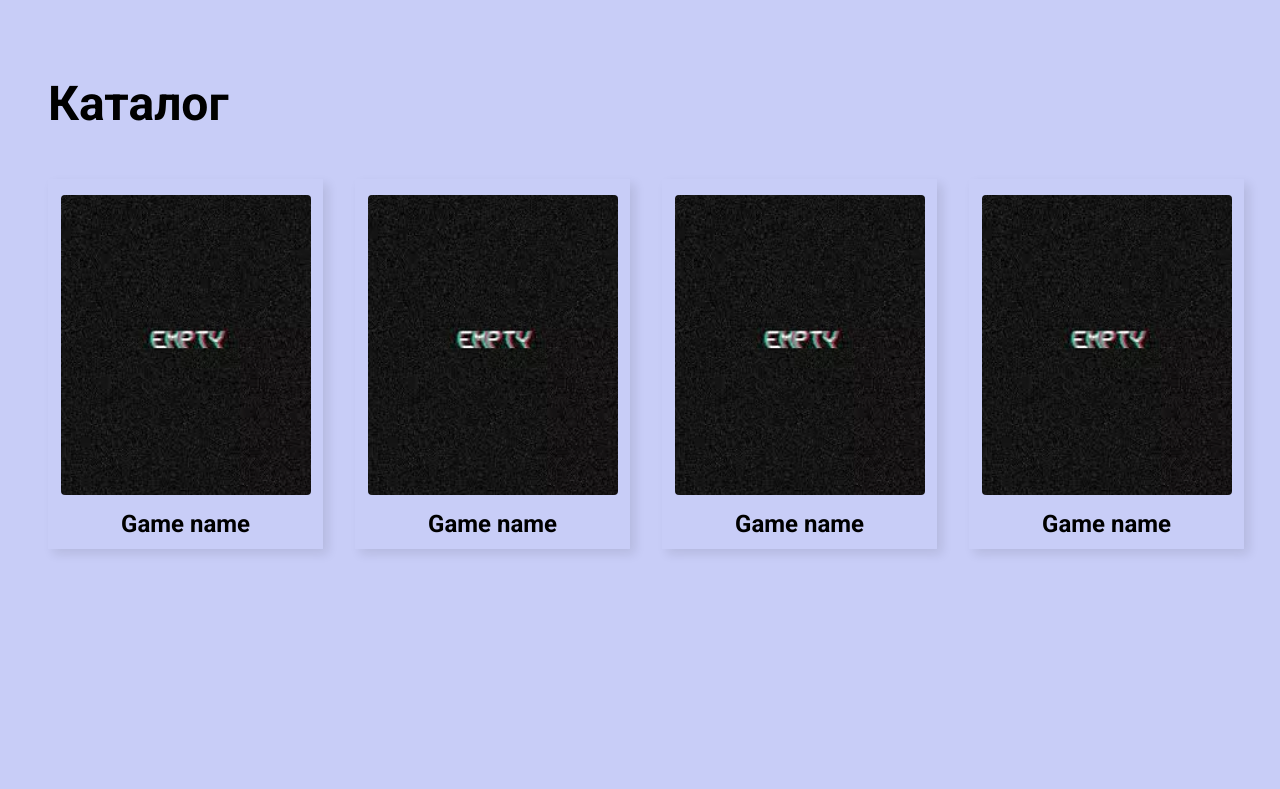
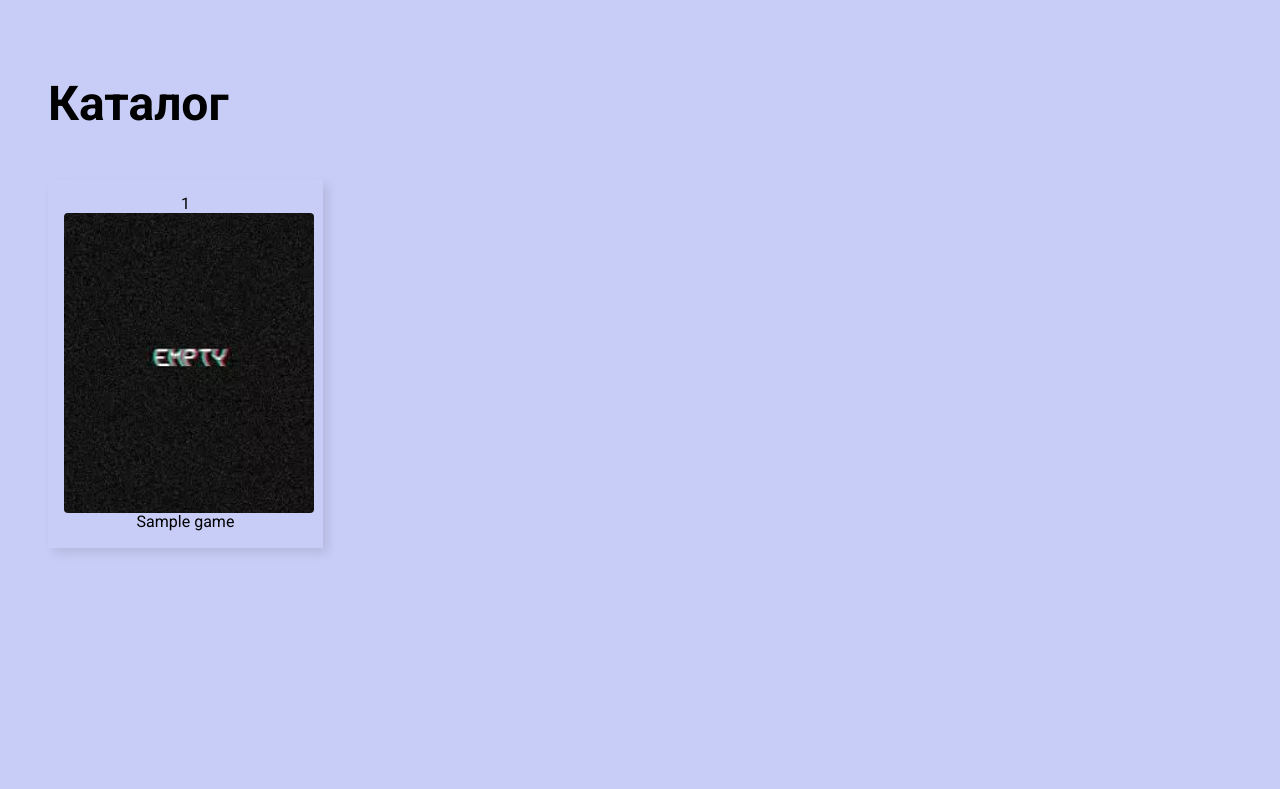
Before and after one commit to RoadToTheSun/GameCooker, a Flask app: template Backend/templates/catalog.html in a window 1280 px wide. Shown: the part 324-1113 px from the top of the page. Run offline with Flask 2, Linux system fonts and the light colour scheme; the template is opened without the code that fills it: most values are stand-ins (such as "Sample title", 1, 10 or a date in 2020).

Commit message:
Add some games in catalog

```diff
--- a/Backend/app.py
+++ b/Backend/app.py
@@ -1,10 +1,20 @@
 import os
+import json, requests
 
+import steam.webapi
+from steam import steamid, webauth, webapi
+
+from steam.steamid import SteamID
+from steam.webapi import WebAPI, WebAPIInterface, WebAPIMethod
+from bs4 import BeautifulSoup
 from flask import Flask, render_template, jsonify
 from flask_restful import Api, Resource, abort, reqparse
 from flasgger import Swagger, swag_from
 
-steam_web_api_key = "71C62A93E943CF496209037648DA088D"
+steam_web_api_key: str
+with open("C:/STUDYING/VI/Технологии программирования/steam_key.txt") as path:
+    steam_web_api_key = path.read()
+steam_id = SteamID(76561198080385483)
 secret_key = os.urandom(16).hex()
 
 app = Flask(__name__)
@@ -16,6 +26,10 @@ app.config['SWAGGER'] = {
     'specs_route': '/swagger/'
 }
 
+steam_api = WebAPI(
+    steam_web_api_key,
+    # format="vdf",
+)
 api = Api(app)
 swagger = Swagger(app)
 
@@ -33,15 +47,24 @@ def index():
 
 
 @app.route('/catalog', methods=['GET'])
-# @swag_from('test.yml')
+@swag_from('test.yml')
 def catalog():
-    return render_template('catalog.html', secret_key=app.secret_key)
+    apps = [240, 440, 570, 620, 730]
+    page_format = "json"
+    # page = f"https://api.steampowered.com/ISteamApps/GetAppList/v2/?key={steam_web_api_key}&format={page_format}"
+    # soup = BeautifulSoup(requests.get(response).text, features="html.parser")
+    # games = json.loads(soup.text)['applist']['apps']
+    response = steam_api.call("ISteamApps.GetAppList", format=page_format)
+    games = response['applist']['apps']
+    games = [games[_index] for _index in range(len(games)) if games[_index]["appid"] in apps]
+    # games = json.dumps()
+    return render_template('catalog.html', games=games, secret_key=app.secret_key)
 
 
-@app.route('/game-page', methods=['GET'])
+@app.route('/game/<int:appid>&<string:appname>', methods=['GET'])
 # @swag_from('test.yml')
-def game_page():
-    return render_template('game-page.html', secret_key=app.secret_key)
+def game_page(appid, appname):
+    return render_template('game-page.html', appid=appid, appname=appname, secret_key=app.secret_key)
 
 
 @app.route('/helper', methods=['GET'])
--- a/Backend/static/css/catalog.css
+++ b/Backend/static/css/catalog.css
@@ -89,7 +89,7 @@
 
 .game-card-feature-card {
   width: 275px;
-  height: 370px;
+  height: auto;
   display: flex;
   padding: var(--dl-space-space-unit);
   max-width: var(--dl-size-size-maxwidth);
@@ -112,8 +112,9 @@
 }
 .game-card-text {
   align-self: center;
-  margin-top: var(--dl-space-space-unit);
+  /*margin-top: var(--dl-space-space-unit);*/
   margin-bottom: 0px;
+  margin-top: 0px;
 }
 
 
--- a/Backend/static/css/profile.css
+++ b/Backend/static/css/profile.css
@@ -86,36 +86,6 @@
     margin-bottom: var(--dl-space-space-unit);
   }
 }
-
-.game-card-feature-card {
-  width: 275px;
-  height: 370px;
-  display: flex;
-  padding: var(--dl-space-space-unit);
-  max-width: var(--dl-size-size-maxwidth);
-  box-shadow: 5px 5px 10px 0px rgba(18, 18, 18, 0.1);
-  transition: 0.3s;
-  align-items: flex-start;
-  flex-direction: column;
-  justify-content: flex-start;
-}
-.game-card-feature-card:hover {
-  transform: scale(1.02);
-  box-shadow: 5px 5px 10px 0px rgba(0, 0, 0, 0.2);
-}
-.game-card-image {
-  width: 250px;
-  height: 300px;
-  align-self: center;
-  object-fit: cover;
-  border-radius: var(--dl-radius-radius-radius4);
-}
-.game-card-text {
-  align-self: center;
-  margin-top: var(--dl-space-space-unit);
-  margin-bottom: 0px;
-}
-
 
 
 
--- a/Backend/templates/catalog.html
+++ b/Backend/templates/catalog.html
@@ -22,38 +22,52 @@
     <div class="catalog-catalog">
       <h1 class="catalog-text1">Каталог</h1>
       <div class="catalog-container4">
+        {% for game in games %}
             <div class="game-card-feature-card game-card-root-class-name">
+                <div class="game-card-text"><span>{{ game.appid }}</span></div>
+                <a href="{{ url_for("game_page", appid=game.appid, appname=game.name) }}">
                     <img
                         alt="image"
                         src="{{ url_for("static", filename="img/empty-300w.jpg") }}"
                         class="game-card-image"
                     />
-          <h2 class="game-card-text"><span>Game name</span></h2>
+                </a>
+                <div class="game-card-text"><span>{{ game.name }}</span></div>
             </div>
-        <div class="game-card-feature-card game-card-root-class-name1">
-          <img
-            alt="image"
-            src="{{ url_for("static", filename="img/empty-300w.jpg") }}"
-            class="game-card-image"
-          />
-          <h2 class="game-card-text"><span>Game name</span></h2>
-        </div>
-        <div class="game-card-feature-card game-card-root-class-name2">
-          <img
-            alt="image"
-            src="{{ url_for("static", filename="img/empty-300w.jpg") }}"
-            class="game-card-image"
-          />
-          <h2 class="game-card-text"><span>Game name</span></h2>
-        </div>
-        <div class="game-card-feature-card game-card-root-class-name3">
-          <img
-            alt="image"
-            src="{{ url_for("static", filename="img/empty-300w.jpg") }}"
-            class="game-card-image"
-          />
-          <h2 class="game-card-text"><span>Game name</span></h2>
-        </div>
+        {% endfor %}
+{##}
+{#        <div class="game-card-feature-card game-card-root-class-name">#}
+{#          <img#}
+{#            alt="image"#}
+{#            src="{{ url_for("static", filename="img/empty-300w.jpg") }}"#}
+{#            class="game-card-image"#}
+{#          />#}
+{#          <h2 class="game-card-text"><span>Game name</span></h2>#}
+{#        </div>#}
+{#        <div class="game-card-feature-card game-card-root-class-name1">#}
+{#          <img#}
+{#            alt="image"#}
+{#            src="{{ url_for("static", filename="img/empty-300w.jpg") }}"#}
+{#            class="game-card-image"#}
+{#          />#}
+{#          <h2 class="game-card-text"><span>Game name</span></h2>#}
+{#        </div>#}
+{#        <div class="game-card-feature-card game-card-root-class-name2">#}
+{#          <img#}
+{#            alt="image"#}
+{#            src="{{ url_for("static", filename="img/empty-300w.jpg") }}"#}
+{#            class="game-card-image"#}
+{#          />#}
+{#          <h2 class="game-card-text"><span>Game name</span></h2>#}
+{#        </div>#}
+{#        <div class="game-card-feature-card game-card-root-class-name3">#}
+{#          <img#}
+{#            alt="image"#}
+{#            src="{{ url_for("static", filename="img/empty-300w.jpg") }}"#}
+{#            class="game-card-image"#}
+{#          />#}
+{#          <h2 class="game-card-text"><span>Game name</span></h2>#}
+{#        </div>#}
       </div>
     </div>
 {% endblock %}
--- a/Backend/templates/game-page.html
+++ b/Backend/templates/game-page.html
@@ -15,7 +15,7 @@
         class="game-page-video"
       ></video>
     </div>
-    <h1 class="game-page-text1">Game name</h1>
+    <h1 class="game-page-text1">{{ appname }}</h1>
     <ul class="game-page-ul list">
       <li class="game-page-li list-item">
         <span class="game-page-text2">Adventure</span>
@@ -43,7 +43,7 @@
       </svg>
     </button>
     <iframe
-      src="https://store.steampowered.com/widget/275850/"
+      src="https://store.steampowered.com/widget/{{ appid }}/"
       class="game-page-iframe"
     ></iframe>
 {% endblock %}
```
Lines whose indentation alone changed are shown as unchanged.
